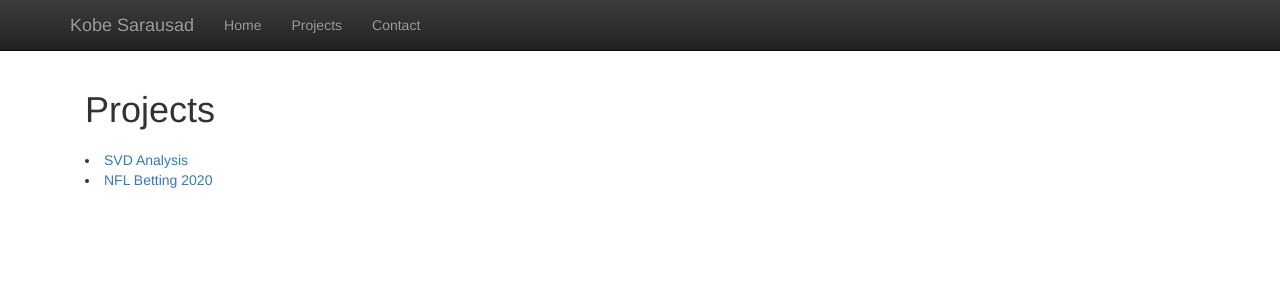
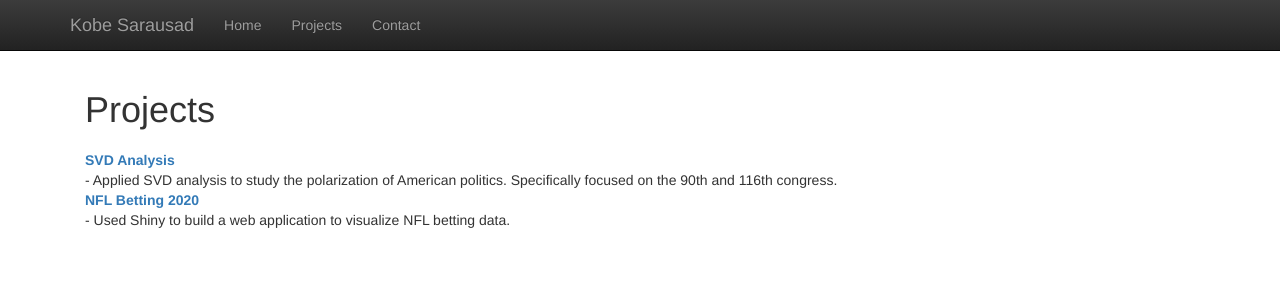
Before and after one commit to kobesar/kobesar.github.io, a Jekyll site: the page built from projects.html, in a window 1280 px wide. Shown: the top 300 px of the page. Built offline with Jekyll 4.4.1, drawn with Linux system fonts in a browser that asks for light colours; nearby versions of some CDN libraries; library files that are not in the unit come from our copies.

Commit message:
projects desc list

```diff
--- a/projects.html
+++ b/projects.html
@@ -6,10 +6,12 @@ title:  'Projects'
 <h1 style="margin-top:0;">Projects</h1>
 
 <p class="lead">
-  <li>
+  <dt>
     <a href="projects/project_svd.html">SVD Analysis</a>
-  </li>
-  <li>
+  </dt>
+  <dd>- Applied SVD analysis to study the polarization of American politics. Specifically focused on the 90th and 116th congress.</dd>
+  <dt>
     <a href="https://klobby19.shinyapps.io/nflbetting2020/">NFL Betting 2020</a>
-  </li>
+  </dt>
+  <dd>- Used Shiny to build a web application to visualize NFL betting data.</dd>
 </p>
```
